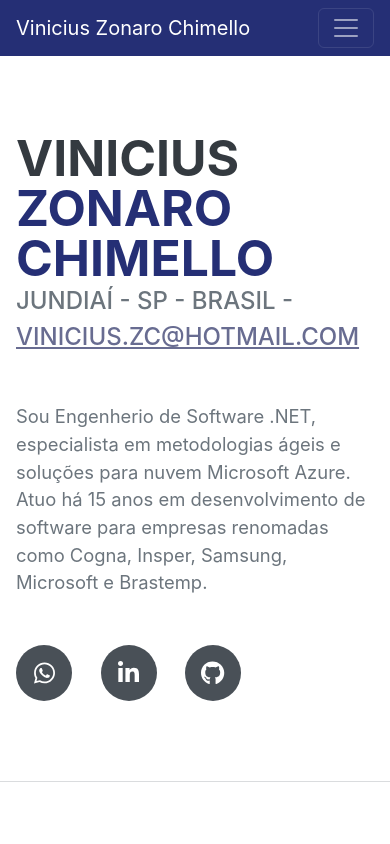
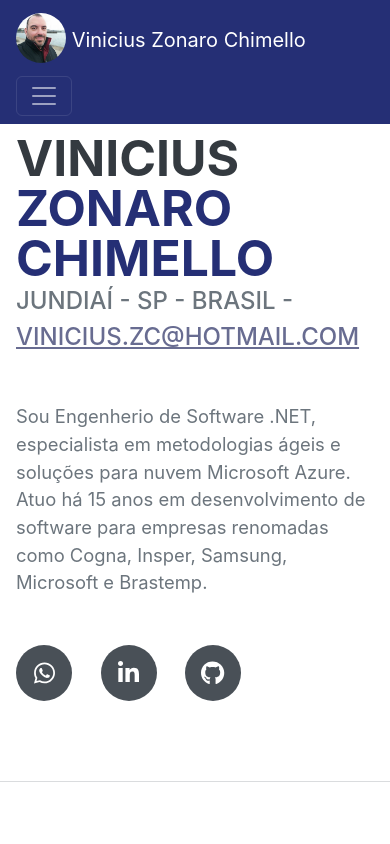
Before and after one commit to viniciuszc/viniciuszc, a plain HTML site: page index.html in a window 390 px wide. Shown: the top 844 px of the page. Drawn offline with nearby package versions, Linux system fonts and the light colour scheme; a web font is replaced by a local one.

Commit message:
Exibir foto em resolução menor

```diff
--- a/index.html
+++ b/index.html
@@ -19,7 +19,10 @@
         <!-- Navigation-->
         <nav class="navbar navbar-expand-lg navbar-dark bg-primary fixed-top" id="sideNav">
             <a class="navbar-brand js-scroll-trigger" href="#page-top">
-                <span class="d-block d-lg-none">Vinicius Zonaro Chimello</span>
+                <span class="d-block d-lg-none">
+                    <img class="img-fluid img-profile rounded-circle mx-auto mb-2" width="50px" height="50px" src="assets/img/profile.jpg" alt="..." />
+                    Vinicius Zonaro Chimello
+                </span>
                 <span class="d-none d-lg-block"><img class="img-fluid img-profile rounded-circle mx-auto mb-2" src="assets/img/profile.jpg" alt="..." /></span>
             </a>
             <button class="navbar-toggler" type="button" data-bs-toggle="collapse" data-bs-target="#navbarResponsive" aria-controls="navbarResponsive" aria-expanded="false" aria-label="Toggle navigation"><span class="navbar-toggler-icon"></span></button>
```
